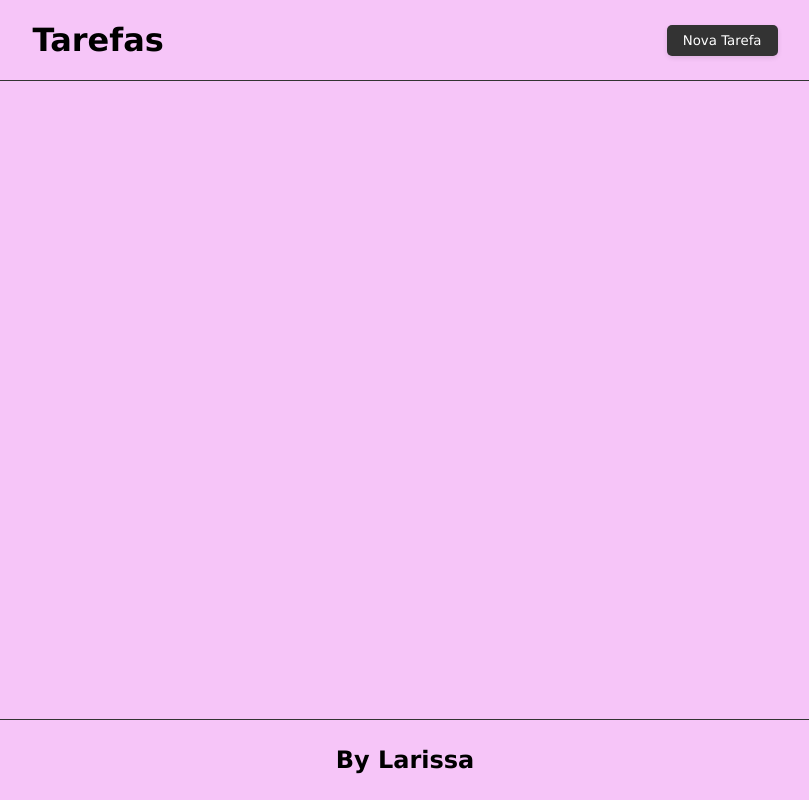
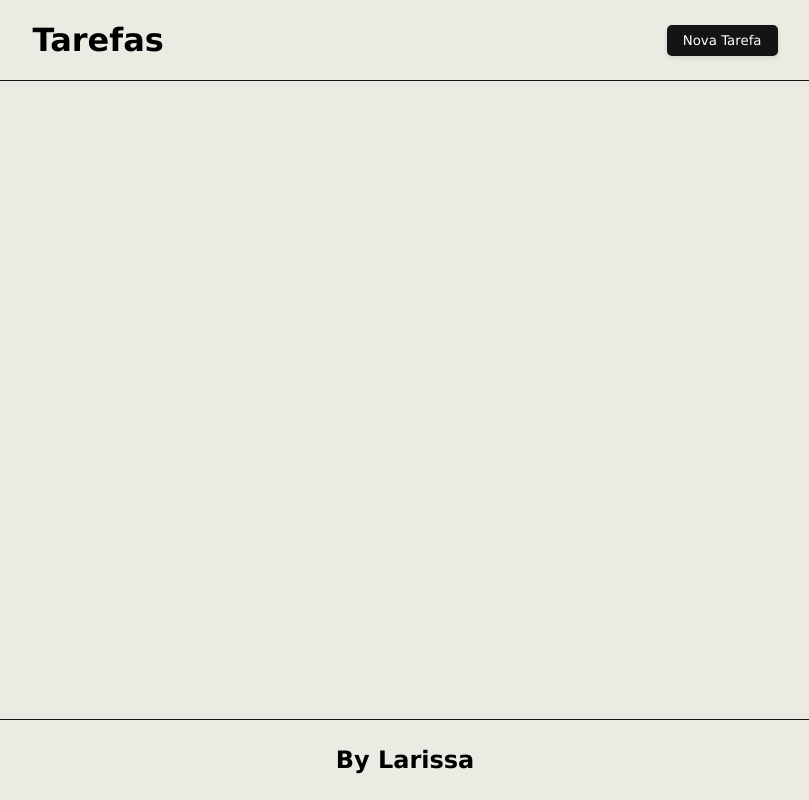
Before and after one commit to larissadossantosdarocha/app, a plain HTML site: page index.html in a window 1280 px wide. Shown: the whole page, without its empty margins (235-1044 px from the left). Drawn offline with Linux system fonts and the light colour scheme; no server answers.

Commit message:
Update style.css

```diff
--- a/style.css
+++ b/style.css
@@ -6,10 +6,10 @@
 }
 
 :root {
-    --c1: #f0f0f0;
-    --c2: #333;
-    --c3: rgb(136, 0, 129);
-    --c4: rgb(246, 197, 248);
+    --c1: #141313;
+    --c2: #141414;
+    --c3: rgb(129, 128, 25);
+    --c4: rgb(235, 235, 227);
 }
 
 body {
```
